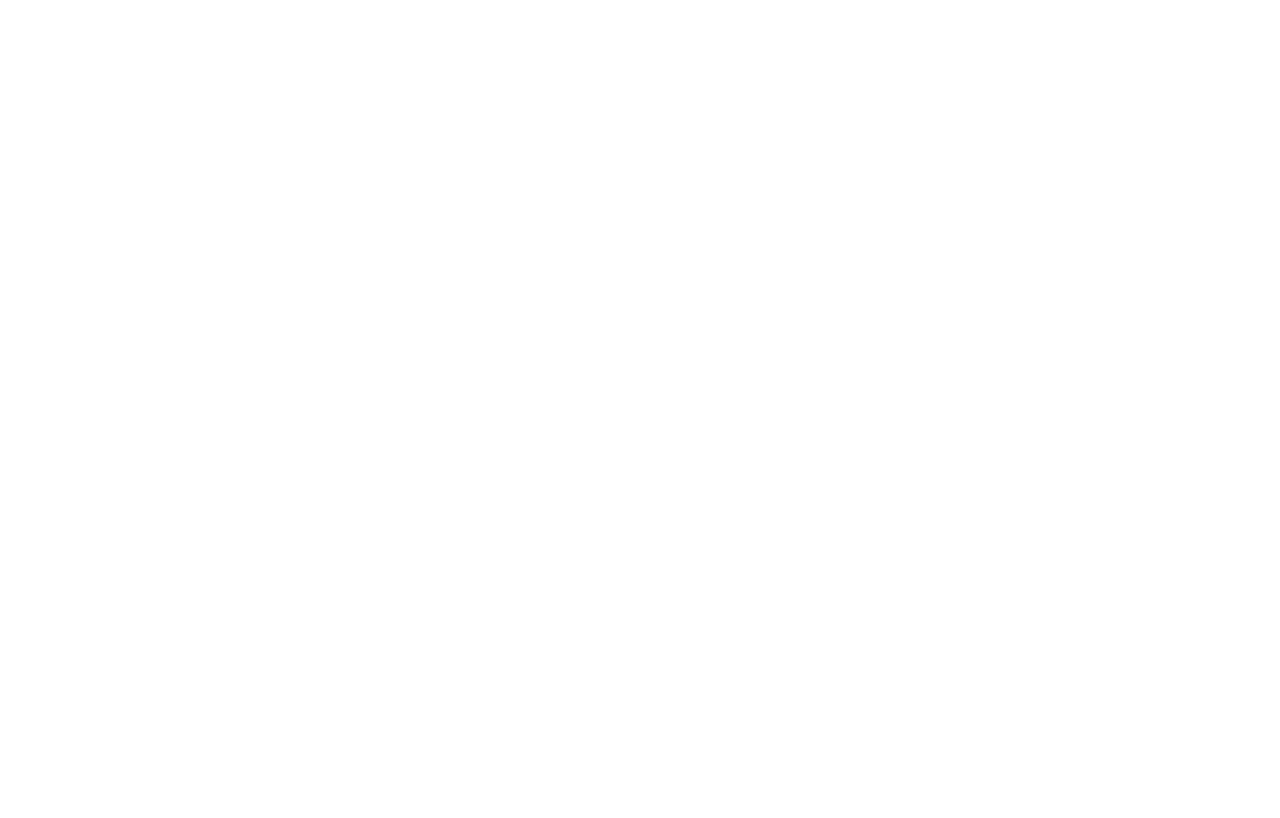
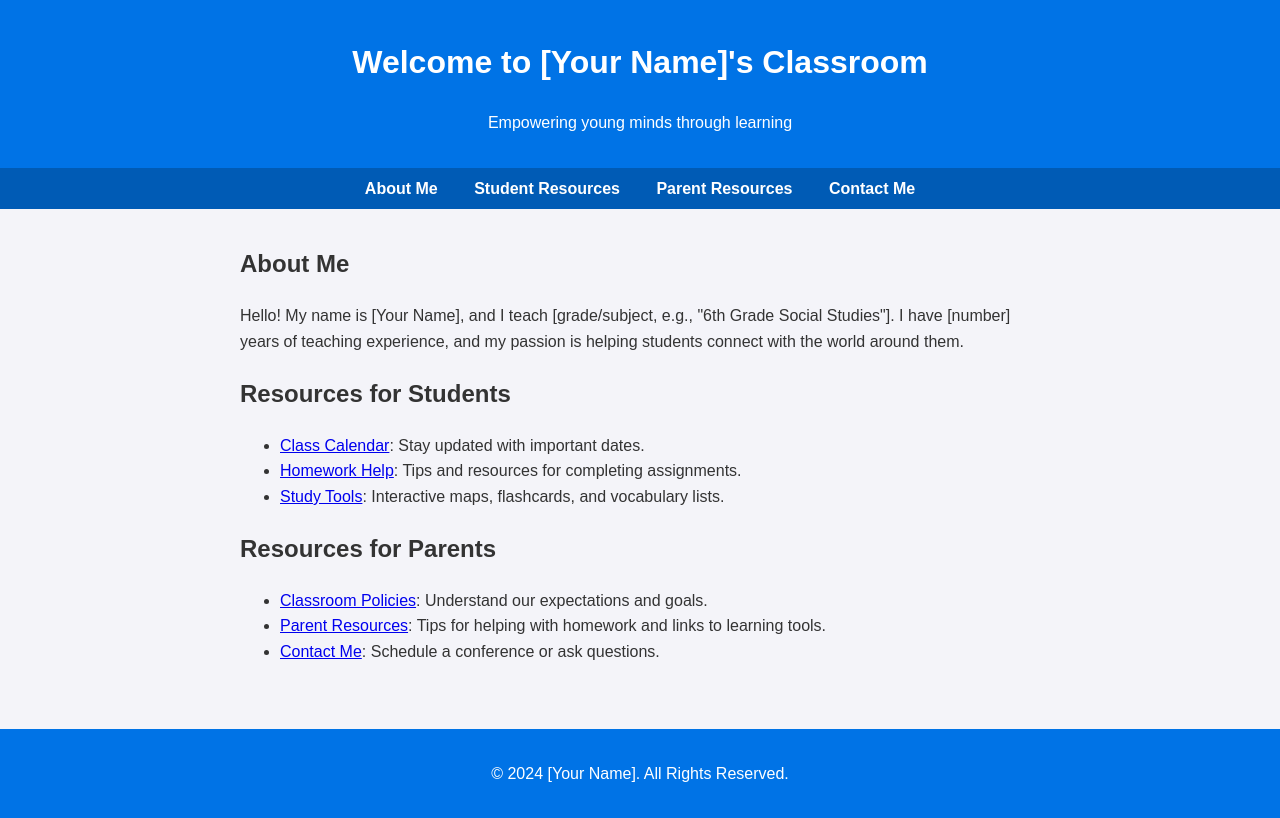
Before and after one commit to theturgler/site, a plain HTML site: page index.html in a window 1280 px wide. Drawn offline with Linux system fonts and the light colour scheme.

Commit message:
Update index.html

```diff
--- a/index.html
+++ b/index.html
@@ -1 +1,92 @@
-<h1? hi </h1?
+<!DOCTYPE html>
+<html lang="en">
+<head>
+    <meta charset="UTF-8">
+    <meta name="viewport" content="width=device-width, initial-scale=1.0">
+    <title>Teacher Landing Page</title>
+    <style>
+        body {
+            font-family: Arial, sans-serif;
+            margin: 0;
+            padding: 0;
+            line-height: 1.6;
+            background-color: #f4f4f9;
+            color: #333;
+        }
+        header {
+            background: #0073e6;
+            color: #fff;
+            padding: 1rem 0;
+            text-align: center;
+        }
+        nav {
+            background: #005bb5;
+            padding: 0.5rem;
+            text-align: center;
+        }
+        nav a {
+            color: #fff;
+            text-decoration: none;
+            margin: 0 1rem;
+            font-weight: bold;
+        }
+        nav a:hover {
+            text-decoration: underline;
+        }
+        .container {
+            padding: 1rem;
+            max-width: 800px;
+            margin: 0 auto;
+        }
+        footer {
+            background: #0073e6;
+            color: #fff;
+            text-align: center;
+            padding: 1rem 0;
+            margin-top: 2rem;
+        }
+    </style>
+</head>
+<body>
+    <header>
+        <h1>Welcome to [Your Name]'s Classroom</h1>
+        <p>Empowering young minds through learning</p>
+    </header>
+
+    <nav>
+        <a href="#about">About Me</a>
+        <a href="#students">Student Resources</a>
+        <a href="#parents">Parent Resources</a>
+        <a href="#contact">Contact Me</a>
+    </nav>
+
+    <div class="container">
+        <section id="about">
+            <h2>About Me</h2>
+            <p>Hello! My name is [Your Name], and I teach [grade/subject, e.g., "6th Grade Social Studies"]. I have [number] years of teaching experience, and my passion is helping students connect with the world around them.</p>
+        </section>
+
+        <section id="students">
+            <h2>Resources for Students</h2>
+            <ul>
+                <li><a href="#calendar">Class Calendar</a>: Stay updated with important dates.</li>
+                <li><a href="#homework">Homework Help</a>: Tips and resources for completing assignments.</li>
+                <li><a href="#tools">Study Tools</a>: Interactive maps, flashcards, and vocabulary lists.</li>
+            </ul>
+        </section>
+
+        <section id="parents">
+            <h2>Resources for Parents</h2>
+            <ul>
+                <li><a href="#policies">Classroom Policies</a>: Understand our expectations and goals.</li>
+                <li><a href="#tips">Parent Resources</a>: Tips for helping with homework and links to learning tools.</li>
+                <li><a href="#contact">Contact Me</a>: Schedule a conference or ask questions.</li>
+            </ul>
+        </section>
+    </div>
+
+    <footer>
+        <p>&copy; 2024 [Your Name]. All Rights Reserved.</p>
+    </footer>
+</body>
+</html>
```
